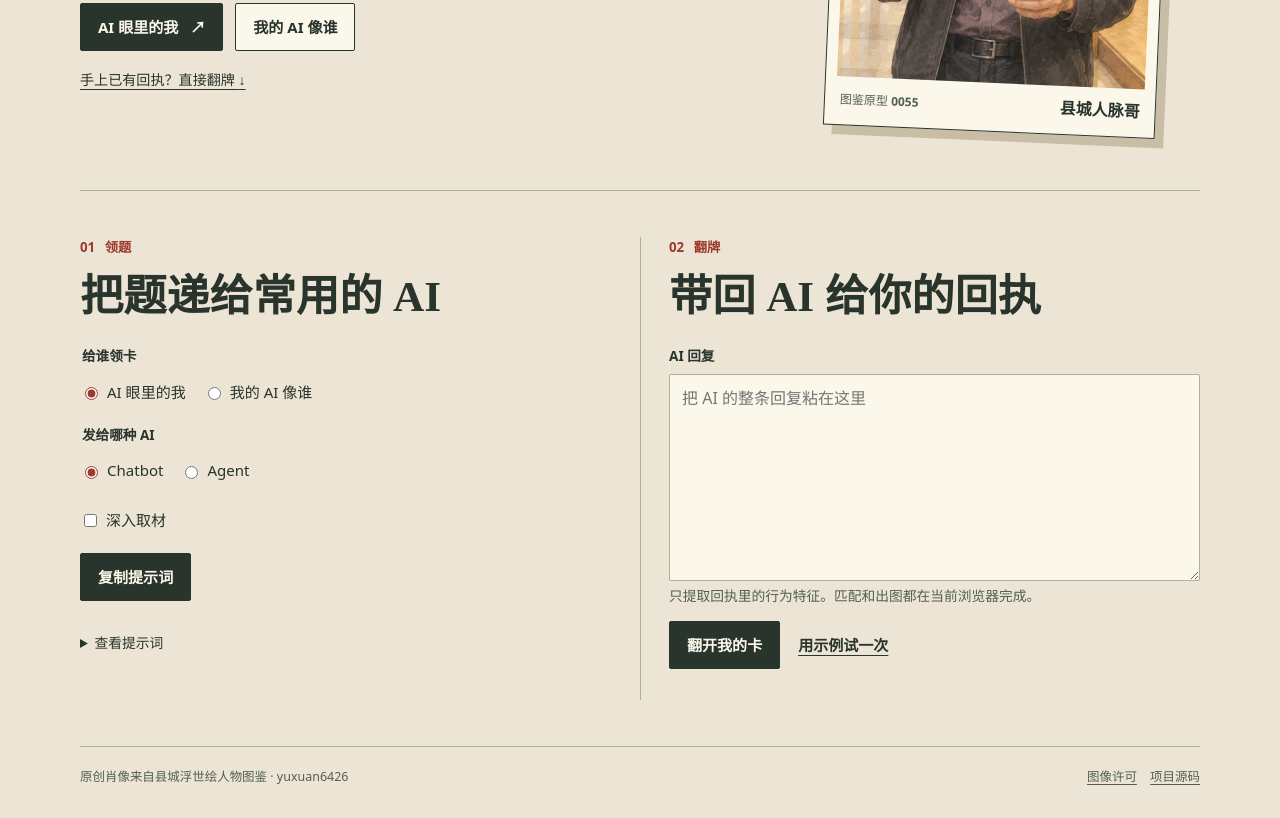
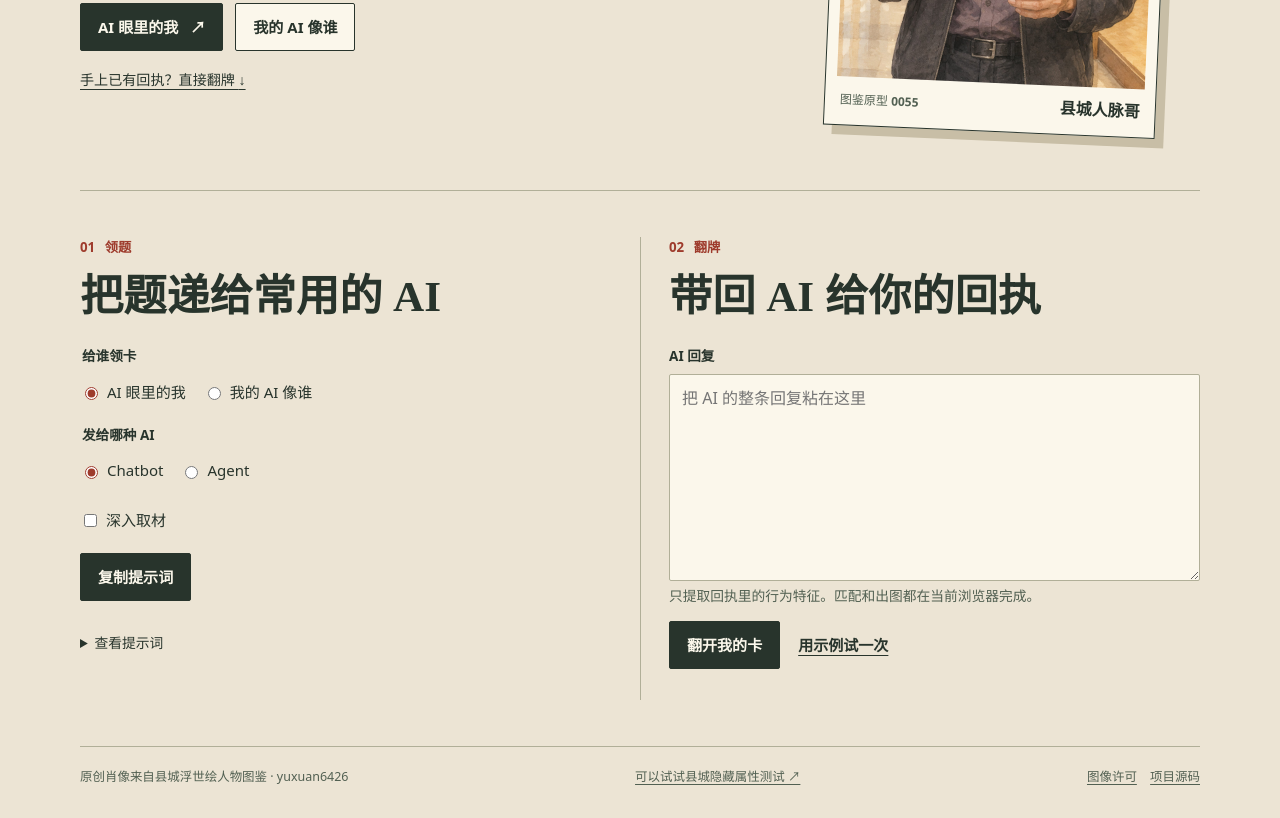
Before and after one commit to yuxuan6426/CountyUkiyoe-Play, a plain HTML site: page public/index.html in a window 1280 px wide. Shown: the part 522-1340 px from the top of the page. Drawn offline with Linux system fonts and the light colour scheme; a script that the page names is missing.

Commit message:
领卡处：在页脚推荐县城隐藏属性测试

```diff
--- a/public/index.html
+++ b/public/index.html
@@ -61,6 +61,10 @@
       </section>
     </div>
   </main>
-  <footer class="wrap footer"><span>原创肖像来自县城浮世绘人物图鉴 · yuxuan6426</span><span><a href="./ASSET-LICENSE.md">图像许可</a> <a href="https://github.com/yuxuan6426/CountyUkiyoe-Play">项目源码</a></span></footer>
+  <footer class="wrap footer">
+    <span>原创肖像来自县城浮世绘人物图鉴 · yuxuan6426</span>
+    <span><a href="https://yuxuan6426.github.io/CountyUkiyoe-Quiz/">可以试试县城隐藏属性测试 ↗</a></span>
+    <span><a href="./ASSET-LICENSE.md">图像许可</a> <a href="https://github.com/yuxuan6426/CountyUkiyoe-Play">项目源码</a></span>
+  </footer>
 </body>
 </html>
```
Also changed, not shown: 1 other file.
